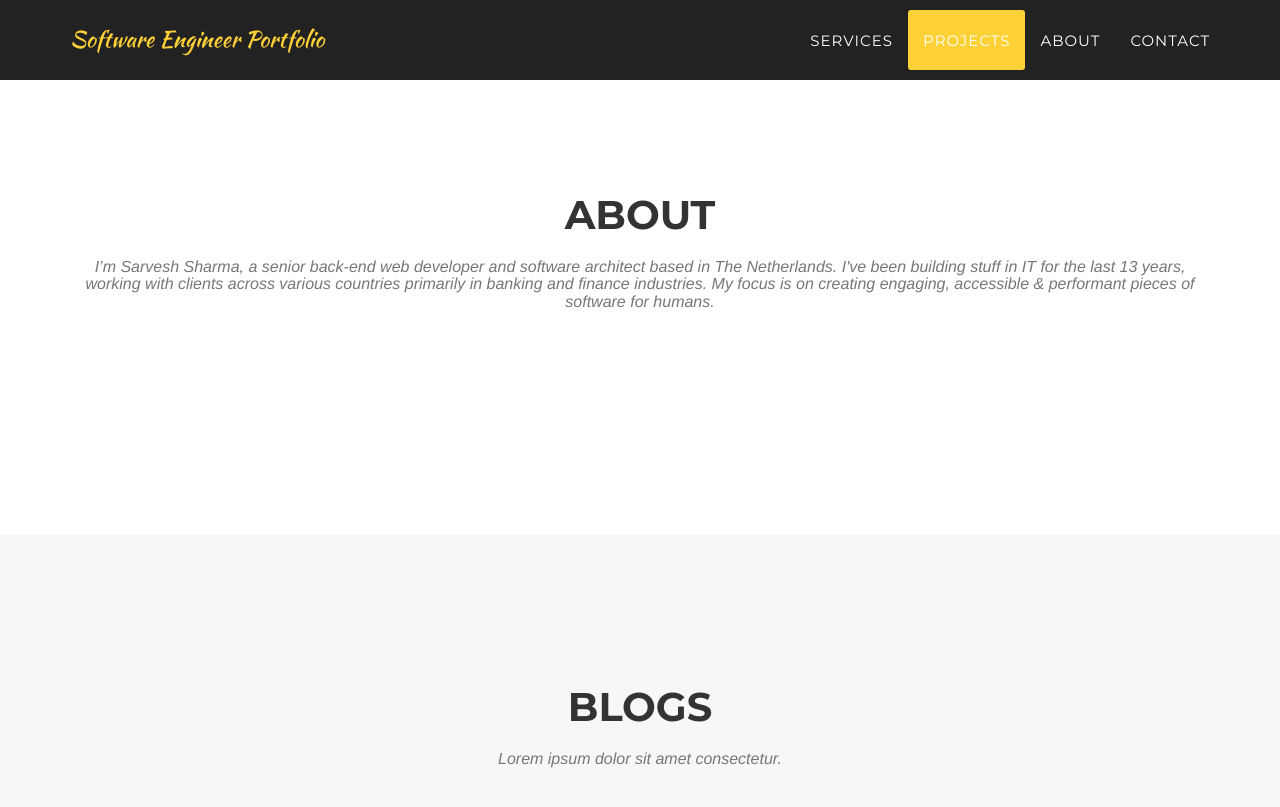
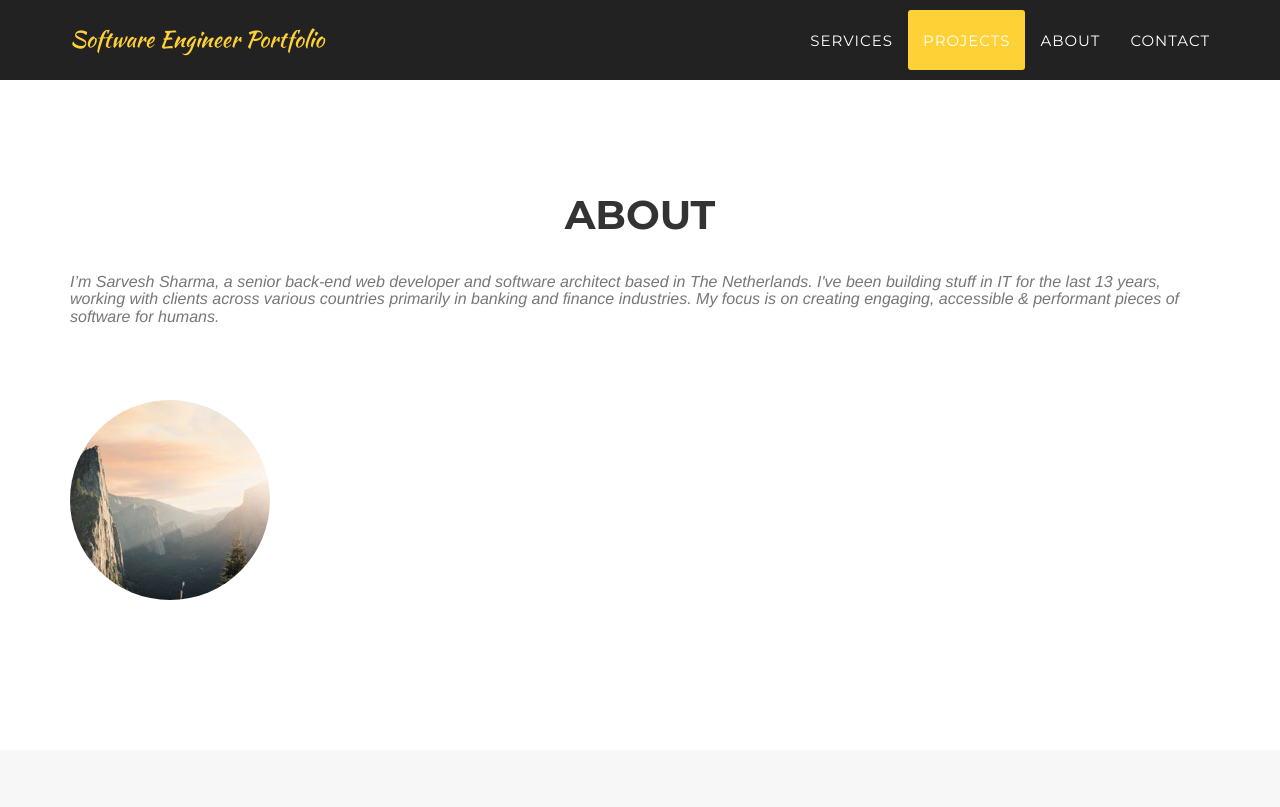
Before and after one commit to Sarvesh27Sharma/portfolio, a Jekyll site: the page built from index.html, in a window 1280 px wide and 900 px high, scrolled down 2247 px. Shown: the top 807 px of the window. Built offline with Jekyll 4.4.1, drawn with Linux system fonts in a browser that asks for light colours; some web fonts are replaced.

Commit message:
updated about

```diff
--- a/_includes/about.html
+++ b/_includes/about.html
@@ -4,81 +4,21 @@
         <div class="row">
             <div class="col-lg-12 text-center">
                 <h2 class="section-heading">About</h2>
-                    <h3 class="section-subheading text-muted">I’m Sarvesh Sharma, a senior back-end web developer and software architect based in The Netherlands.
+            </div>
+        </div>
+        <div class="row">
+            <div class="col-lg-12">
+                <h3 class="section-subheading text-muted">I’m Sarvesh Sharma, a senior back-end web developer and
+                    software architect based in The Netherlands.
 
-                        I've been building stuff in IT for the last 13 years, working with clients across various countries primarily in banking and finance industries.
+                    I've been building stuff in IT for the last 13 years, working with clients across various countries
+                    primarily in banking and finance industries.
 
                     My focus is on creating engaging, accessible & performant pieces of software for humans.</h3>
             </div>
+            <div class="col-lg-12">
+                <img alt="" class="img-circle img-responsive" src="img/about/1.jpg">
             </div>
-<!--            <div class="row">-->
-<!--                <div class="col-lg-12">-->
-<!--                    <ul class="timeline">-->
-<!--                        <li>-->
-<!--                            <div class="timeline-image">-->
-<!--                                <img class="img-circle img-responsive" src="img/about/1.jpg" alt="">-->
-<!--                            </div>-->
-<!--                            <div class="timeline-panel">-->
-<!--                                <div class="timeline-heading">-->
-<!--                                    <h4>2009-2011</h4>-->
-<!--                                    <h4 class="subheading">Our Humble Beginnings</h4>-->
-<!--                                </div>-->
-<!--                                <div class="timeline-body">-->
-<!--                                    <p class="text-muted">Lorem ipsum dolor sit amet, consectetur adipisicing elit. Sunt ut voluptatum eius sapiente, totam reiciendis temporibus qui quibusdam, recusandae sit vero unde, sed, incidunt et ea quo dolore laudantium consectetur!</p>-->
-<!--                                </div>-->
-<!--                            </div>-->
-<!--                        </li>-->
-<!--                        <li class="timeline-inverted">-->
-<!--                            <div class="timeline-image">-->
-<!--                                <img class="img-circle img-responsive" src="img/about/2.jpg" alt="">-->
-<!--                            </div>-->
-<!--                            <div class="timeline-panel">-->
-<!--                                <div class="timeline-heading">-->
-<!--                                    <h4>March 2011</h4>-->
-<!--                                    <h4 class="subheading">An Agency is Born</h4>-->
-<!--                                </div>-->
-<!--                                <div class="timeline-body">-->
-<!--                                    <p class="text-muted">Lorem ipsum dolor sit amet, consectetur adipisicing elit. Sunt ut voluptatum eius sapiente, totam reiciendis temporibus qui quibusdam, recusandae sit vero unde, sed, incidunt et ea quo dolore laudantium consectetur!</p>-->
-<!--                                </div>-->
-<!--                            </div>-->
-<!--                        </li>-->
-<!--                        <li>-->
-<!--                            <div class="timeline-image">-->
-<!--                                <img class="img-circle img-responsive" src="img/about/3.jpg" alt="">-->
-<!--                            </div>-->
-<!--                            <div class="timeline-panel">-->
-<!--                                <div class="timeline-heading">-->
-<!--                                    <h4>December 2012</h4>-->
-<!--                                    <h4 class="subheading">Transition to Full Service</h4>-->
-<!--                                </div>-->
-<!--                                <div class="timeline-body">-->
-<!--                                    <p class="text-muted">Lorem ipsum dolor sit amet, consectetur adipisicing elit. Sunt ut voluptatum eius sapiente, totam reiciendis temporibus qui quibusdam, recusandae sit vero unde, sed, incidunt et ea quo dolore laudantium consectetur!</p>-->
-<!--                                </div>-->
-<!--                            </div>-->
-<!--                        </li>-->
-<!--                        <li class="timeline-inverted">-->
-<!--                            <div class="timeline-image">-->
-<!--                                <img class="img-circle img-responsive" src="img/about/4.jpg" alt="">-->
-<!--                            </div>-->
-<!--                            <div class="timeline-panel">-->
-<!--                                <div class="timeline-heading">-->
-<!--                                    <h4>July 2014</h4>-->
-<!--                                    <h4 class="subheading">Phase Two Expansion</h4>-->
-<!--                                </div>-->
-<!--                                <div class="timeline-body">-->
-<!--                                    <p class="text-muted">Lorem ipsum dolor sit amet, consectetur adipisicing elit. Sunt ut voluptatum eius sapiente, totam reiciendis temporibus qui quibusdam, recusandae sit vero unde, sed, incidunt et ea quo dolore laudantium consectetur!</p>-->
-<!--                                </div>-->
-<!--                            </div>-->
-<!--                        </li>-->
-<!--                        <li class="timeline-inverted">-->
-<!--                            <div class="timeline-image">-->
-<!--                                <h4>Be Part-->
-<!--                                    <br>Of Our-->
-<!--                                    <br>Story!</h4>-->
-<!--                            </div>-->
-<!--                        </li>-->
-<!--                    </ul>-->
-<!--                </div>-->
-<!--            </div>-->
+        </div>
     </div>
 </section>
```
Lines whose indentation alone changed are shown as unchanged.
